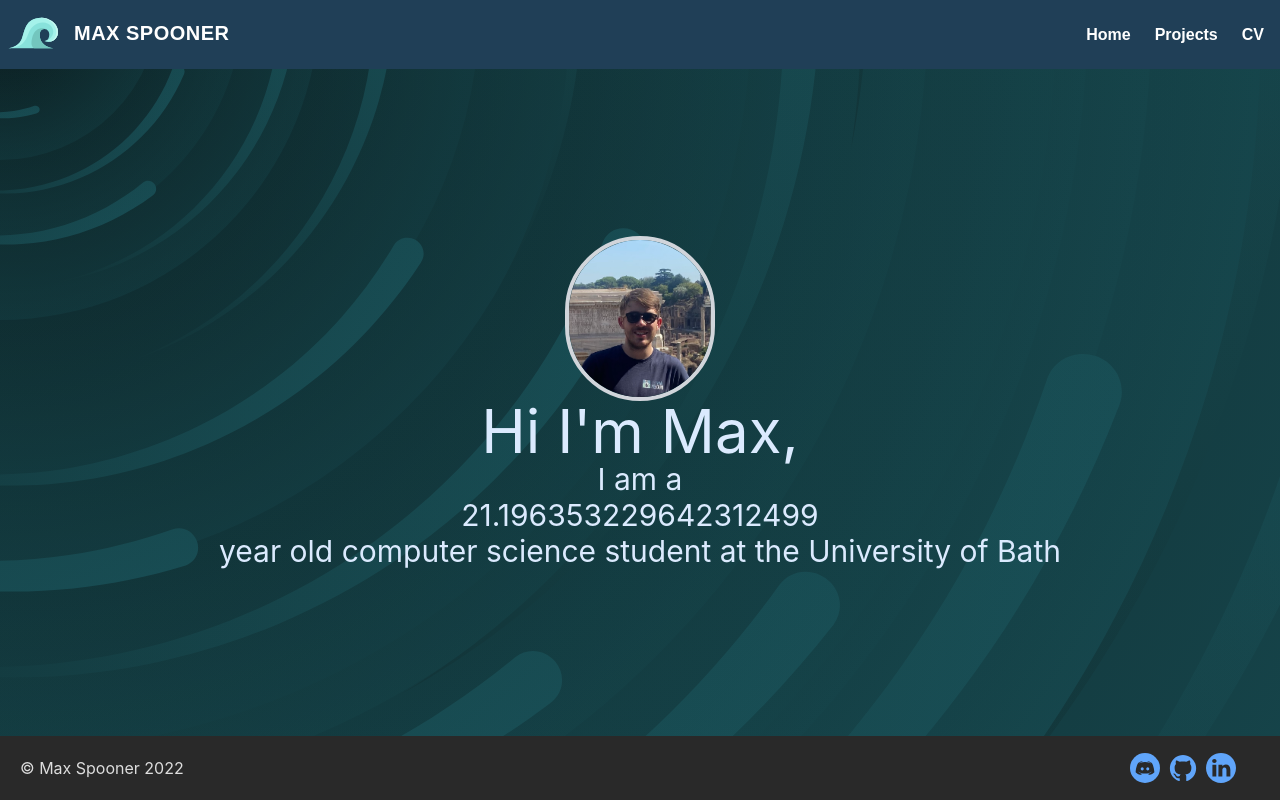
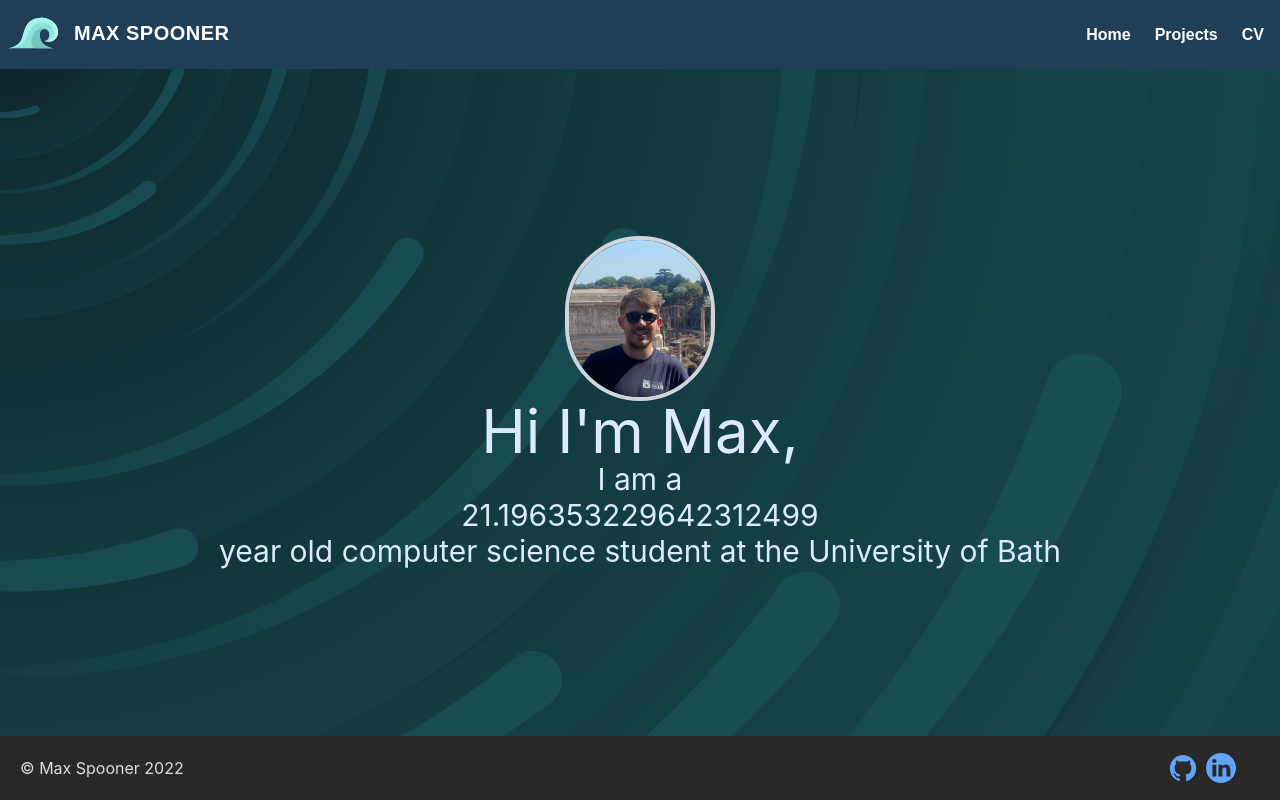
Before and after one commit to WaterSpooner/WaterSpooner.github.io, a Next.js app: page / in a window 1280 px wide. Built offline with nearby package versions, Linux system fonts and the light colour scheme; what tailwindcss-animated would draw is missing.

Commit message:
removed discord link

```diff
--- a/components/Footer.tsx
+++ b/components/Footer.tsx
@@ -5,7 +5,6 @@ export const Footer = () => {
       <footer className={styles.footer}>
         <span className = "flex items-center  pl-5 text-center"> © Max Spooner 2022 </span>
         <ul className="inline-flex  ml-auto    pr-10" >
-          <li><a className="px-1" target="_blank" href="https://discordapp.com/users/379660718800371715/"><Image src="/icon-discord.svg" alt="Discord" width={30} height={30}/></a></li>
           <li><a className="px-1" target="_blank" href="https://github.com/WaterSpooner"><Image src="/icon-github.svg" alt="Github" width={30} height={30}/></a></li>
           <li><a className="px-1" target="_blank" href="https://www.linkedin.com/in/max-spooner-30177a1b8/"><Image src="/icon-linkedin.svg" alt="Linkedin" width={30} height={30}/></a></li>
         </ul>
```
